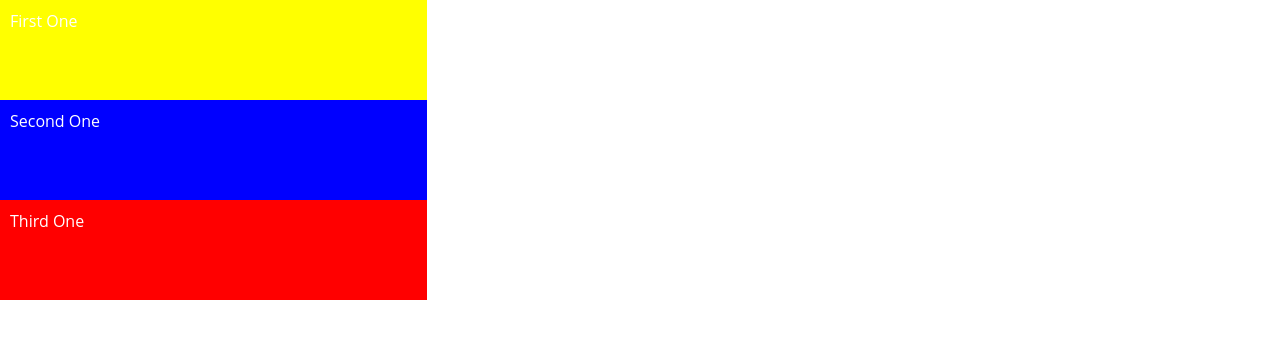
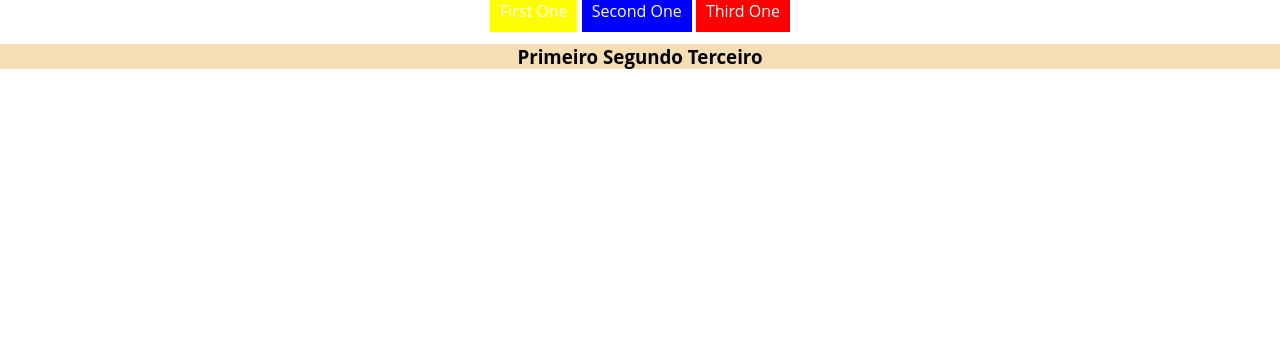
Before and after one commit to RaulSBunicenha/learning-css-position, a plain HTML site: page displayInline/index.html in a window 1280 px wide. Drawn offline with Linux system fonts and the light colour scheme.

Commit message:
Display Inline Position

```diff
--- a/displayInline/display.css
+++ b/displayInline/display.css
@@ -1,10 +1,9 @@
 .container {
-
+    text-align: center;
 }
 .container > .item {
-    width: 33.33vw;
     padding: 10px;
-    height: 100px;
+    display: inline;
 }
 
 .container > .item.first {
@@ -21,3 +20,8 @@
     background: red;
     color: white;
 }
+
+h3 {
+    text-align: center;
+    background-color: wheat;
+}
--- a/displayInline/index.html
+++ b/displayInline/index.html
@@ -15,5 +15,12 @@
         <div class="item second">Second One</div>
         <div class="item third">Third One</div>
     </div>
+    <br/>
+
+    <h3>
+        Primeiro
+        Segundo
+        Terceiro
+    </h3>
 </body>
 </html>
```
Also changed, not shown: 1 other file.
